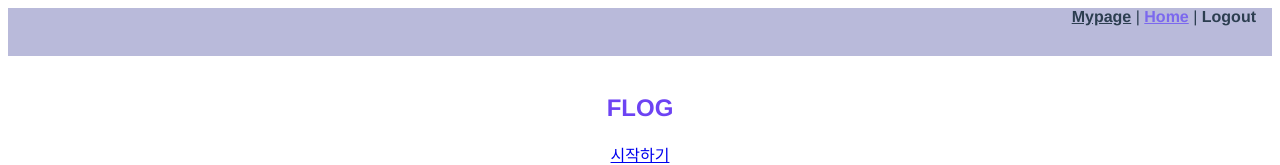
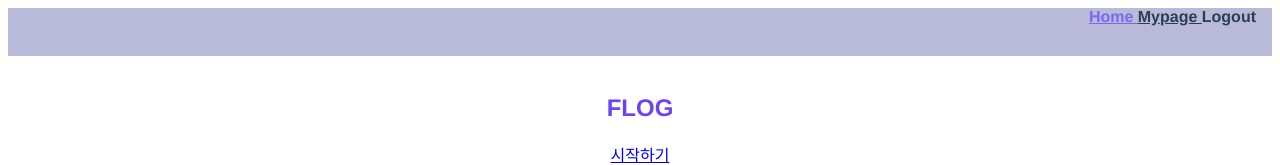
Before and after one commit to Brave-Cookie/FLOG, a Vue app in the folder frontend/: page / in a window 1280 px wide. Shown: the top 165 px of the page. Built offline with nearby package versions, Linux system fonts and the light colour scheme; sample sign-in values are in the browser's storage.

Commit message:
[FE] refactor: 동적 컴포넌트 대신 v-if를 통해 상단 메뉴 변경

```diff
--- a/frontend/src/App.vue
+++ b/frontend/src/App.vue
@@ -1,7 +1,7 @@
 <template>
     <div id="app">
       <div id="header">
-        <component :is="getIsAuth() ? 'HeaderAuth' : 'Header'"></component>
+        <Header />
       </div>
     <br>
   <router-view>
@@ -12,24 +12,15 @@
 
 <script>
 import Header from './components/Header.vue'
-import HeaderAuth from './components/HeaderAuth.vue'
 
 export default {
   name: 'app',
   components: {
     Header,
-    HeaderAuth
+
   },
   methods: {
-    getIsAuth() {
-      if(localStorage.accessToken){
-        return 1;
-      }
-      else{
-        return 0;
-      }
 
-    }
   }
 }
 </script>
--- a/frontend/src/components/Header.vue
+++ b/frontend/src/components/Header.vue
@@ -1,15 +1,42 @@
 <template>
     <div id='header'>
         <div id='menuWrap'>
-        <router-link to="/">Home</router-link> |
-        <router-link to="/login">Login</router-link>
+        <router-link to="/">Home  </router-link>
+        <router-link v-if="!getAuth()" to="/login">Login  </router-link>
+        <router-link v-if="getAuth()" to="/mypage">Mypage  </router-link>
+        <a v-if="getAuth()" @click.prevent="onClickLogout()">Logout</a>
         </div>
     </div>
 </template>
 
 <script>
 export default {
+    data: {
 
+    },
+    methods: {
+      getAuth() {
+        if(localStorage.accessToken)
+        {
+          return true;
+        }
+        else
+        {
+          return false;
+        }
+      },
+
+      onClickLogout() {
+        this.$store.dispatch("LOGOUT").
+          then(() => this.$router.push("/"));
+
+        alert("로그아웃되었습니다. 홈으로 돌아갑니다.")
+      },
+    },
+
+    updated: function() {
+      isAuth();
+    }
 }
 </script>
 
--- a/frontend/src/components/HeaderAuth.vue
+++ /dev/null
@@ -1,39 +0,0 @@
-<!-- 로그인 후에 사용할 헤더 -->
-<template>
-    <div id='header'>
-        <div id='menuWrap'>
-        <router-link to="/mypage">Mypage</router-link> |
-        <router-link to="/">Home</router-link> |
-        <a @click.prevent="onClickLogout()">Logout</a>
-        </div>
-    </div>
-</template>
-
-<script>
-//import store from "../store"
-export default {
-    data: {},
-    methods: {
-        onClickLogout() {
-          this.$store.dispatch("LOGOUT").
-            then(() => this.$router.push("/"));
-
-          alert("로그아웃되었습니다. 홈으로 돌아갑니다.")
-        }
-    },
-}
-</script>
-
-<!-- scoped 형태로 클래스 선언하면 해당 컴포넌트 내에서만 사용가능  -->
-<style>
-  #header {
-    background-color: #b9bada;
-    width:auto;
-    height:3rem;
-  }
-
-  #menuWrap {
-    text-align: right;
-    margin-right:1rem;
-  }
-</style>
--- a/frontend/src/router/index.js
+++ b/frontend/src/router/index.js
@@ -30,7 +30,7 @@ const router = new VueRouter({
       name: 'Mypage',
       component: Mypage,
       // 인증 후에만 접근할 수 있음
-       beforeEnter: (to, from, next) => {
+      beforeEnter: (to, from, next) => {
         var isAuth = false
         if(localStorage.getItem('accessToken')){
           isAuth = true
@@ -44,5 +44,4 @@ const router = new VueRouter({
   ]
 });
 
-
 export default router
```
